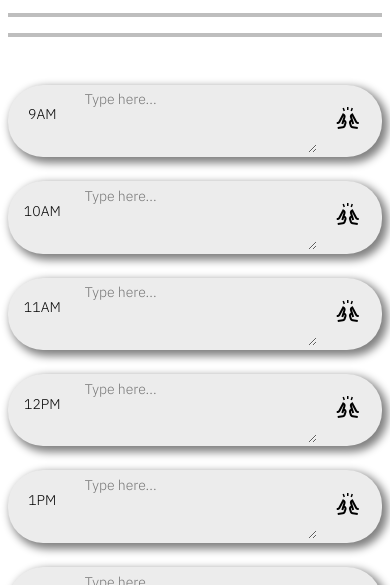
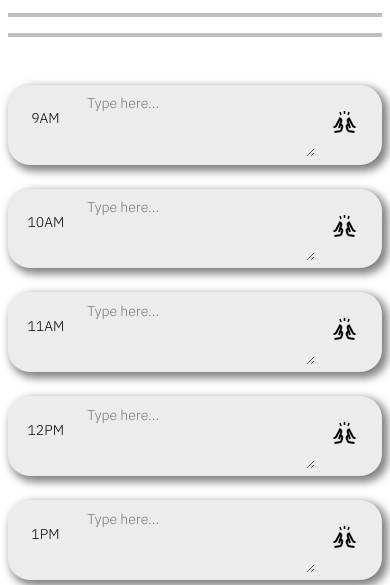
Before and after one commit to jmlouf/joes-daily-planner, a plain HTML site: page index.html in a window 390 px wide. Shown: the part 217-802 px from the top of the page. Drawn offline with nearby package versions, Linux system fonts and the light colour scheme.

```diff
--- a/assets/css/style.css
+++ b/assets/css/style.css
@@ -40,7 +40,7 @@ time-block. */
 
 /* Rounded out the edges for style. */
 .time-block {
-    border-radius: 35px;
+    border-radius: 30px;
     height: auto;
 }
 
@@ -49,7 +49,7 @@ time-block. */
     box-shadow: 4px 4px 8px 2px grey;
     height: auto;
     width: 100%;
-    padding: 2%;
+    padding: 1%;
 }
 
 .hour {
@@ -89,7 +89,7 @@ time-block. */
 
     /* Reduced font size, reduced padding for
     time-blocks, adjusted font size for time-blocks,
-    input, and buttons. */
+    input, reduced border radius, and buttons. */
     header {
         font-size: 20px;
     }
@@ -97,10 +97,14 @@ time-block. */
         min-width: 20%;
     }
     .time-block {
-        padding: 1%;
+        padding: 2%;
         margin: 0 auto;
+        border-radius: 22px;
     }
     .hour, .input, .saveBtn {
         font-size: 14px;
     }
+    .saveBtn {
+        border-radius: 18px;
+    }
 }
--- a/assets/js/script.js
+++ b/assets/js/script.js
@@ -76,11 +76,11 @@ $(function() {
     }
 
 
-    // Call loadSavedText and colorCode functions when page loads.
+    // Calls loadSavedText and colorCode functions when page loads.
     loadSavedText();
     colorCode();
 
-    // Calls the colorCode function every second.
-    setInterval(colorCode, 1000);
+    // Calls the colorCode function every 0.5 seconds.
+    setInterval(colorCode, 500);
 
 });
```
Also changed, not shown: index.html (+1 -1 lines), assets/css/reset.css (deleted), assets/images/mockup-1.png (added), assets/images/mockup-2.png (added), 1 other file.
